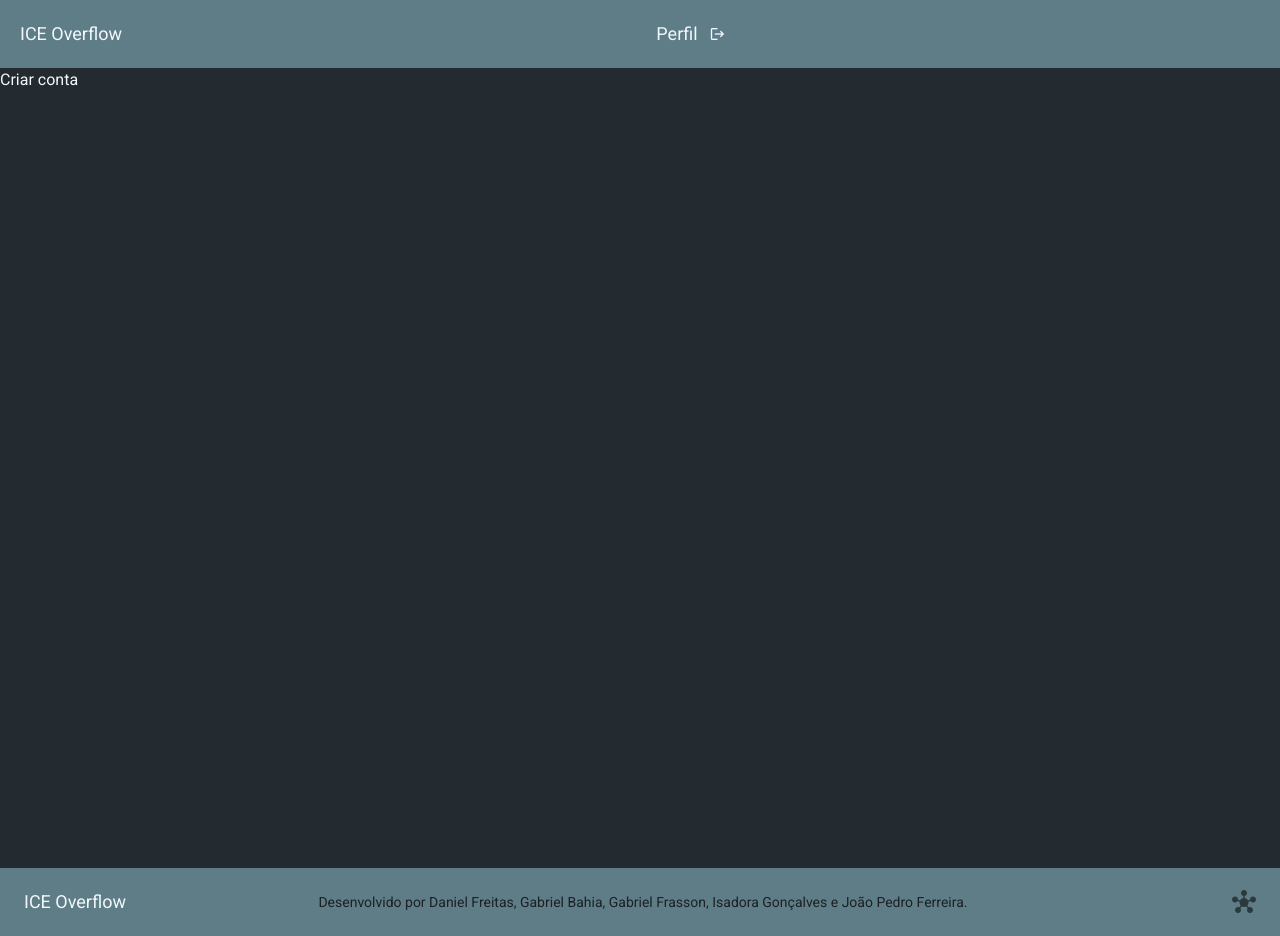
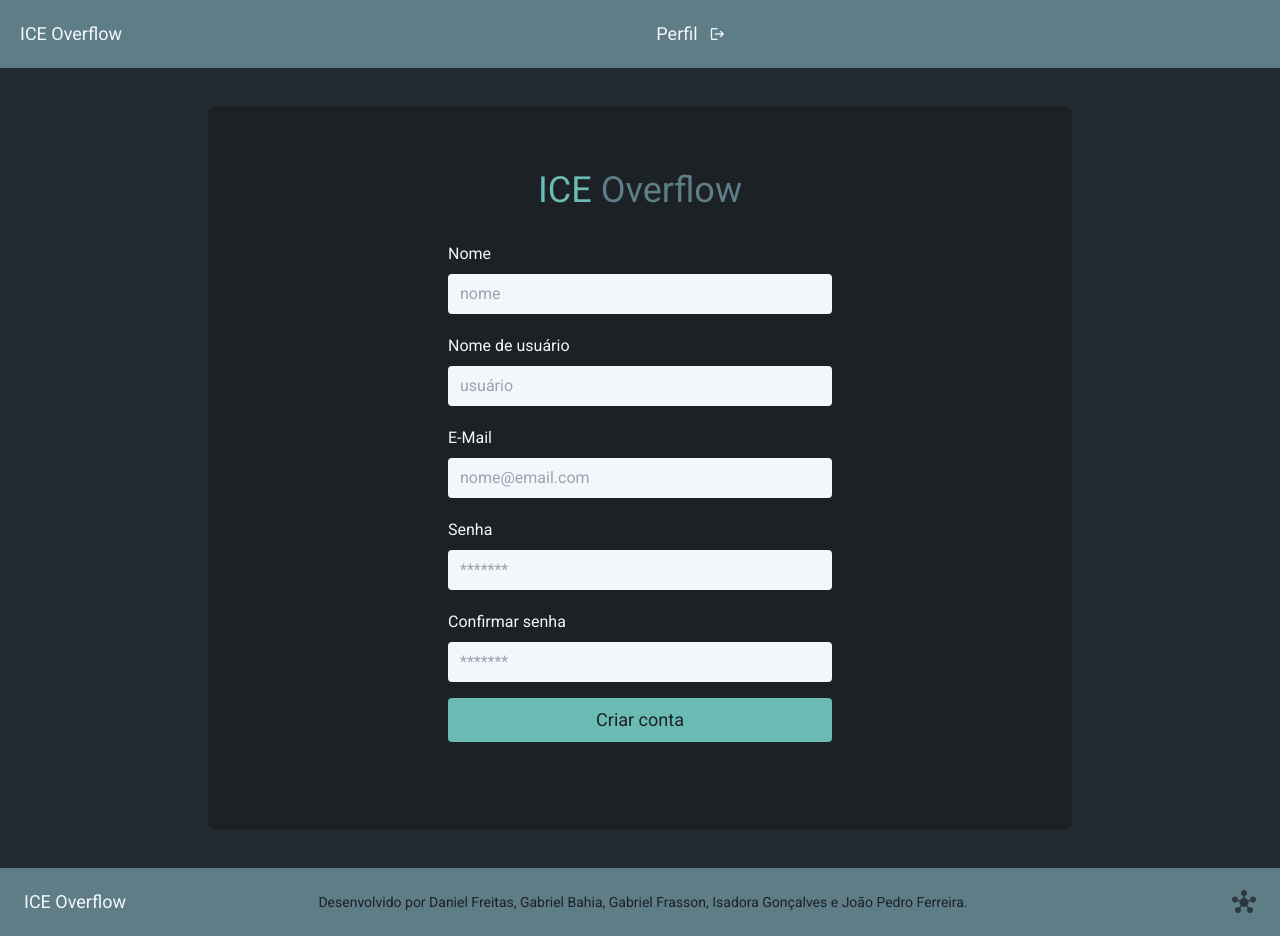
Before and after one commit to isa56/dcc117-ice-overflow, a Vue app in the folder frontend-vue/: page /criar-conta in a window 1280 px wide. Built offline with nearby package versions, Linux system fonts and the light colour scheme.

Commit message:
Criando template da pagina de criar conta

```diff
--- a/frontend-vue/src/views/CreateAccountView.vue
+++ b/frontend-vue/src/views/CreateAccountView.vue
@@ -1,6 +1,65 @@
 <template>
-  <div>
-    Criar conta
+  <div class="items-center bg-background flex h-full justify-center">
+    <div class="bg-background-dark text-white rounded-lg px-60 py-16">
+      <h1 class="text-primary text-4xl mb-8 text-center">
+        ICE <span class="text-secondary">Overflow</span>
+      </h1>
+
+      <form class="w-96" @submit.prevent="validateLogin">
+        <h5 class="my-2">Nome</h5>
+        <input
+          class="rounded mb-3 px-3 py-2 w-full bg-white text-background-dark"
+          type="text"
+          required
+          placeholder="nome"
+          v-model="name"
+        />
+        <h5 class="my-2">Nome de usuário</h5>
+        <input
+          class="rounded mb-3 px-3 py-2 w-full bg-white text-background-dark"
+          type="password"
+          required
+          placeholder="usuário"
+          v-model="user"
+        />
+        <h5 class="my-2">E-Mail</h5>
+        <input
+          class="rounded mb-3 px-3 py-2 w-full bg-white text-background-dark"
+          type="email"
+          required
+          placeholder="nome@email.com"
+          v-model="email"
+        />
+        <h5 class="my-2">Senha</h5>
+        <input
+          class="rounded mb-3 px-3 py-2 w-full bg-white text-background-dark"
+          type="password"
+          required
+          placeholder="*******"
+          v-model="password"
+        />
+        <h5 class="my-2">Confirmar senha</h5>
+        <input
+          class="rounded mb-3 px-3 py-2 w-full bg-white text-background-dark"
+          type="password"
+          required
+          placeholder="*******"
+          v-model="password"
+        />
+
+        <br />
+        <input
+          class="input send-button px-3 py-2 w-full mb-6 text-bold text-background-dark rounded bg-primary text-lg mt-1 px-1.8 py-0.8"
+          type="submit"
+          value="Criar conta"
+        />
+        <br />
+
+        <v-alert v-if="errorMessage" type="error"
+          >Por favor, preencha {{ errorMessage }}</v-alert
+        >
+      </form>
+    </div>
   </div>
 </template>
 
@@ -12,7 +71,11 @@ export default {
   components: {},
   data () {
     return {
-
+      errors: [],
+      name: "",
+      user: "",
+      email: "",
+      password: "",
     }
   },
 
```
